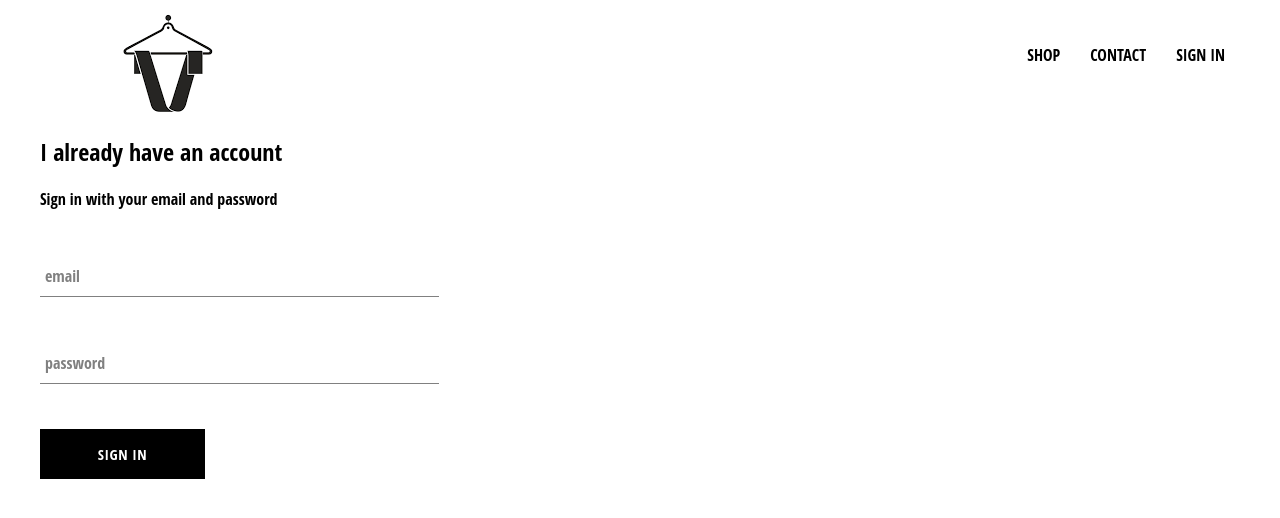
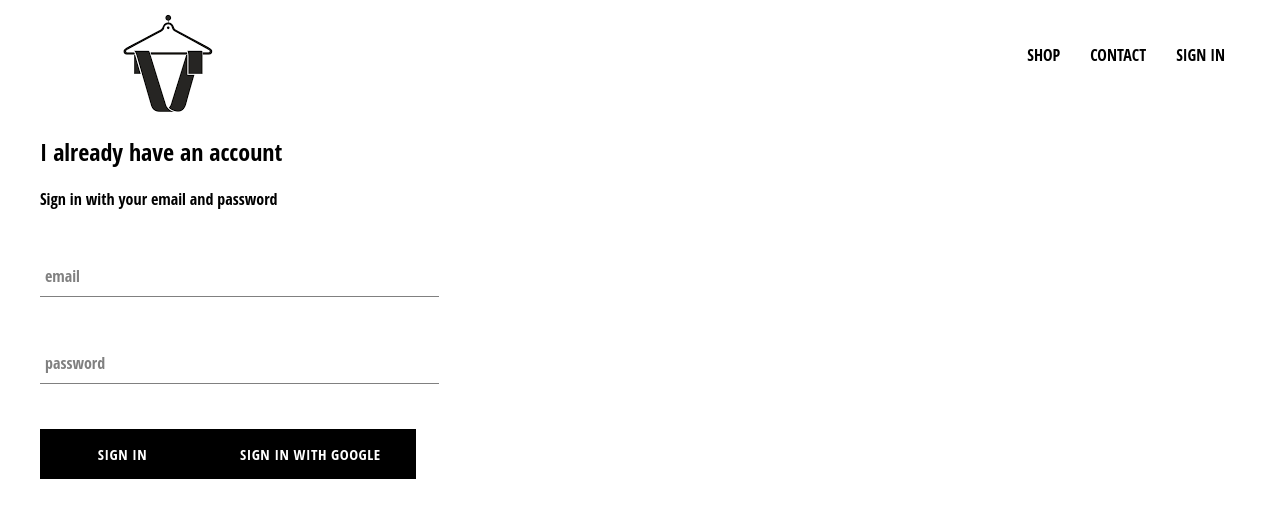
Before and after one commit to cmxgloria/art-and-craft, a React (Create React App) app: page /signin in a window 1280 px wide. Shown: the top 518 px of the page. Built offline with nearby package versions, Linux system fonts and the light colour scheme; no server answers.

Commit message:
added signInWithGoogle and firebase

```diff
--- a/src/component/header/Header.jsx
+++ b/src/component/header/Header.jsx
@@ -1,9 +1,10 @@
 import React from "react";
 import { Link } from "react-router-dom";
+import { auth } from "../../firebase/firebase.utils.js";
 
 import "./header.styles.scss";
 
-const Header = () => (
+const Header = ({ currentUser }) => (
   <div className="header">
     <Link className="logo-container" to="/">
       <img
@@ -18,9 +19,15 @@
       <Link className="option" to="/contact">
         CONTACT
       </Link>
-      <Link className="option" to="/signin">
-        SIGN IN
-      </Link>
+      {currentUser ? (
+        <div className="option" onClick={() => auth.signOut()}>
+          SIGN OUT
+        </div>
+      ) : (
+        <Link className="option" to="/signin">
+          SIGN IN
+        </Link>
+      )}
     </div>
   </div>
 );
--- a/src/component/sign-in/SignIn.jsx
+++ b/src/component/sign-in/SignIn.jsx
@@ -2,6 +2,7 @@
 
 import FormInput from "../form-input/FormInput";
 import CustomButton from "../custom-button/CustomButton";
+import { signInWithGoogle } from "../../firebase/firebase.utils.js";
 
 import "./sign-in.styles.scss";
 
@@ -51,6 +52,10 @@
             required
           />
           <CustomButton type="submit"> Sign in </CustomButton>
+          <CustomButton onClick={signInWithGoogle}>
+            {" "}
+            Sign in With Google{" "}
+          </CustomButton>
         </form>
       </div>
     );
```
